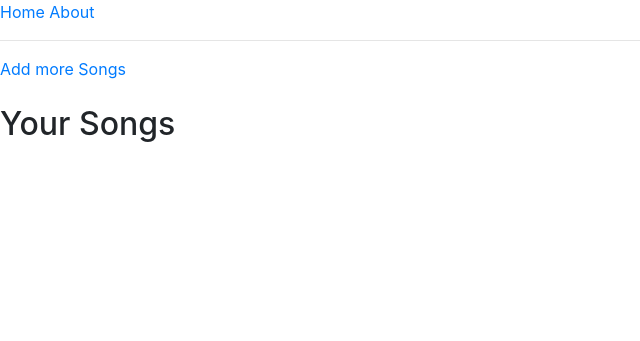
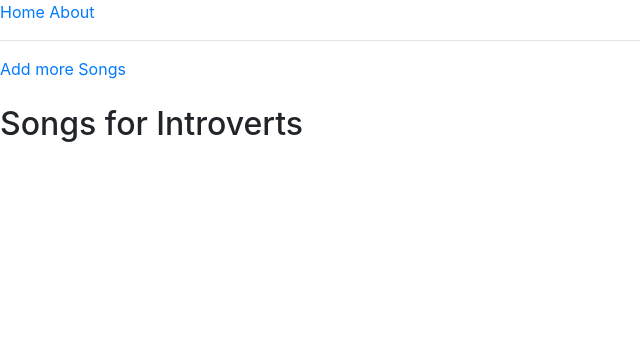
Before and after one commit to misbahmehmood/Fundamental-Project-, a Flask app: page /introvert/add in a window 1280 px wide. Shown: the top 341 px of the page, without its empty margins (0-640 px from the left). Run offline with Flask 2, Linux system fonts and the light colour scheme; data that the repository does not hold is empty; some libraries are stand-ins or nearby versions.

Commit message:
changing title

```diff
--- a/application/templates/extravert_read.html
+++ b/application/templates/extravert_read.html
@@ -6,7 +6,7 @@
     <a href="{{ url_for('extravert') }}">Add more</a>
 </nav>
 <br>
-<h2>Your Songs</h2>
+<h2> Songs for Extraverts</h2>
 <br>
 {% with messages = get_flashed_messages() %}
                 {% if messages %}
--- a/application/templates/introvert_add.html
+++ b/application/templates/introvert_add.html
@@ -7,7 +7,7 @@
         <a href="{{ url_for('introvert') }}">Add more Songs</a>
 </nav>
 <br>
-<h2>Your Songs</h2>
+<h2>Songs for Introverts</h2>
 <br>
 {% with messages = get_flashed_messages() %}
                 {% if messages %}
```
